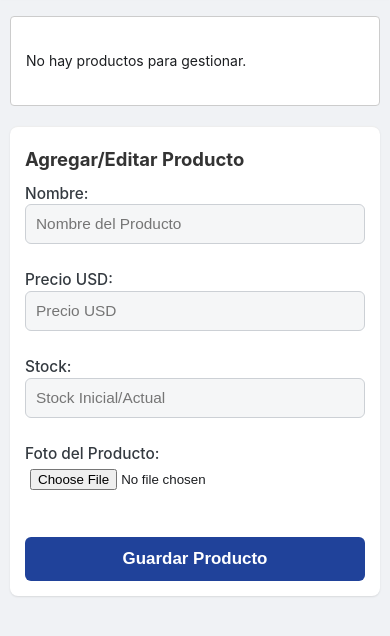
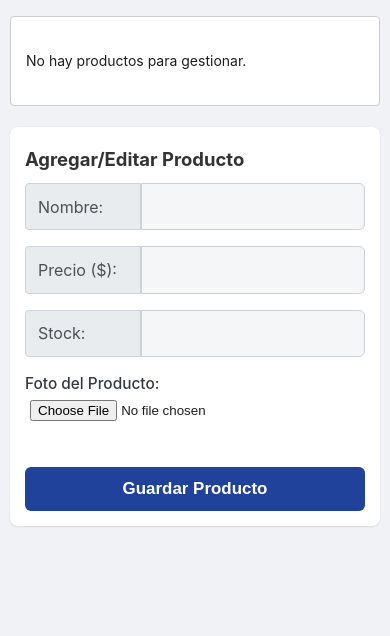
Before and after one commit to manuel-marg/ADH-Control-de-Ventas, a website: page www/gestionar_inventario.html in a window 390 px wide. Shown: the part 64-700 px from the top of the page. Drawn offline with Linux system fonts and the light colour scheme; some packages are replaced by stand-ins of ours.

Commit message:
Cambios en los input

```diff
--- a/www/css/index.css
+++ b/www/css/index.css
@@ -17,23 +17,31 @@
  * under the License.
  */
 * {
-    -webkit-tap-highlight-color: rgba(0,0,0,0); /* make transparent link selection, adjust last value opacity 0 to 1.0 */
+    -webkit-tap-highlight-color: rgba(0, 0, 0, 0);
+    /* make transparent link selection, adjust last value opacity 0 to 1.0 */
 }
 
 body {
-    -webkit-touch-callout: none;                /* prevent callout to copy image, etc when tap to hold */
-    -webkit-text-size-adjust: none;             /* prevent webkit from resizing text to fit */
-    -webkit-user-select: none;                  /* prevent copy paste, to allow, change 'none' to 'text' */
-    background-color: #f0f2f5; /* Gris claro moderno */
+    -webkit-touch-callout: none;
+    /* prevent callout to copy image, etc when tap to hold */
+    -webkit-text-size-adjust: none;
+    /* prevent webkit from resizing text to fit */
+    -webkit-user-select: none;
+    /* prevent copy paste, to allow, change 'none' to 'text' */
+    background-color: #f0f2f5;
+    /* Gris claro moderno */
     font-family: -apple-system, BlinkMacSystemFont, "Segoe UI", Roboto, Helvetica, Arial, sans-serif, "Apple Color Emoji", "Segoe UI Emoji", "Segoe UI Symbol";
-    font-size: 14px; /* Tamaño base un poco más grande */
+    font-size: 14px;
+    /* Tamaño base un poco más grande */
     line-height: 1.4;
-    color: #1c1e21; /* Texto principal oscuro */
-    margin:0px;
-    padding:0px;
-    height:100vh;
-    width:100%;
-    text-transform: none; /* Quitar uppercase general */
+    color: #1c1e21;
+    /* Texto principal oscuro */
+    margin: 0px;
+    padding: 0px;
+    height: 100vh;
+    width: 100%;
+    text-transform: none;
+    /* Quitar uppercase general */
 }
 
 /* Estilos para el contenedor principal de cada página */
@@ -48,16 +56,17 @@ body {
 /* Estilo de "tarjeta" para las secciones de contenido (login, registro, etc.) */
 #login-section,
 #register-section,
-#menu-section > div,
-#ventas-section > div:not(#productos-disponibles-ventas):not(#productos-seleccionados-ventas),
-#tasa-section > div,
-#gestionar-inventario-section > div:not(#lista-gestionar-inventario),
-#historial-ventas-section > div:not(#lista-historial-ventas) {
+#menu-section>div,
+#ventas-section>div:not(#productos-disponibles-ventas):not(#productos-seleccionados-ventas),
+#tasa-section>div,
+#gestionar-inventario-section>div:not(#lista-gestionar-inventario),
+#historial-ventas-section>div:not(#lista-historial-ventas) {
     background-color: #ffffff;
     border-radius: 8px;
     box-shadow: 0 1px 2px rgba(0, 0, 0, 0.1);
     padding: 15px;
-    font-size: 1.1em; /* Increased font size for text in tasa section */
+    font-size: 1.1em;
+    /* Increased font size for text in tasa section */
     margin-bottom: 15px;
 }
 
@@ -66,14 +75,16 @@ body {
     background-color: white;
     color: #20429a;
     padding: 15px 20px;
-    margin: -10px -10px 20px -10px; /* Compensa padding de #app-container */
+    margin: -10px -10px 20px -10px;
+    /* Compensa padding de #app-container */
     text-align: center;
     font-size: 1.5em;
     border-bottom: 1px solid #ddd;
-    box-shadow: 0 2px 4px rgba(0,0,0,0.05);
+    box-shadow: 0 2px 4px rgba(0, 0, 0, 0.05);
 }
 
-h2 { /* Estilo base para h2 si no es navbar-h2 */
+h2 {
+    /* Estilo base para h2 si no es navbar-h2 */
     text-align: center;
     margin-bottom: 20px;
     color: #20429a;
@@ -96,13 +107,19 @@ h3 {
 #ventas-section {
     margin-top: 0;
 }
+
 #register-section,
 #login-section {
-    margin: 20px auto; /* Centrar verticalmente (aproximado) y horizontalmente */
-    max-width: 320px; /* Reducir el ancho máximo para pantallas pequeñas */
-    width: calc(100% - 40px); /* Asegurar padding lateral de 20px en cada lado */
-    padding: 20px; /* Padding interno de la tarjeta */
-    box-sizing: border-box; /* Incluir padding y borde en el width/height total */
+    margin: 20px auto;
+    /* Centrar verticalmente (aproximado) y horizontalmente */
+    max-width: 320px;
+    /* Reducir el ancho máximo para pantallas pequeñas */
+    width: calc(100% - 40px);
+    /* Asegurar padding lateral de 20px en cada lado */
+    padding: 20px;
+    /* Padding interno de la tarjeta */
+    box-sizing: border-box;
+    /* Incluir padding y borde en el width/height total */
 }
 
 /* Estilos para el logo en la página de login */
@@ -130,6 +147,7 @@ select#metodo-pago {
     background-color: #f5f6f7;
     font-size: 1em;
 }
+
 input[type="text"]:focus,
 input[type="password"]:focus,
 input[type="number"]:focus,
@@ -140,7 +158,8 @@ select#metodo-pago:focus {
 
 #login-section,
 #register-section {
-    font-size: 1.1em; /* Increased font size for text in login/register sections */
+    font-size: 1.1em;
+    /* Increased font size for text in login/register sections */
 }
 
 button {
@@ -151,7 +170,8 @@ button {
     border-radius: 6px;
     cursor: pointer;
     width: 100%;
-    font-size: 1.1em; /* Increased font size for buttons */
+    font-size: 1.1em;
+    /* Increased font size for buttons */
     font-weight: bold;
 }
 
@@ -162,7 +182,8 @@ button:hover {
 
 #menu-section button {
     margin-bottom: 10px;
-    font-size: 1.1em; /* Increased font size */
+    font-size: 1.1em;
+    /* Increased font size */
 }
 
 #menu-section button .fa {
@@ -180,6 +201,7 @@ button:hover {
     background-color: #20429a;
     color: white;
 }
+
 .agregar-producto-venta-btn:hover {
     background-color: #1c3a8a;
 }
@@ -198,6 +220,7 @@ button:hover {
     background-color: #ffc107;
     color: #212529;
 }
+
 .edit-producto-btn:hover {
     background-color: #e0a800;
 }
@@ -206,6 +229,7 @@ button:hover {
     background-color: #dc3545;
     color: white;
 }
+
 .delete-producto-btn:hover {
     background-color: #c82333;
 }
@@ -217,6 +241,7 @@ button:hover {
     width: auto;
     color: white;
 }
+
 .quitar-producto-btn:hover {
     background-color: #c82333;
 }
@@ -226,6 +251,7 @@ a {
     color: #20429a;
     font-weight: bold;
 }
+
 a:hover {
     text-decoration: underline;
 }
@@ -238,6 +264,7 @@ a:hover {
     padding: 10px 5px;
     border-bottom: 1px solid #e7e7e7;
 }
+
 #productos-disponibles-ventas .producto-item-venta:last-child,
 #lista-gestionar-inventario li:last-child {
     border-bottom: none;
@@ -296,7 +323,8 @@ a:hover {
 
 #tasa-display-ventas {
     flex-shrink: 0;
-    font-size: 1.1em; /* Increased font size */
+    font-size: 1.1em;
+    /* Increased font size */
     color: #55595c;
     padding-bottom: 5px;
 }
@@ -320,6 +348,7 @@ a:hover {
     margin-bottom: 10px;
     background-color: #fff;
 }
+
 #productos-seleccionados-ventas h3 {
     font-size: 1.1em;
     color: #333;
@@ -328,11 +357,13 @@ a:hover {
 }
 
 #tasa-section label {
-    font-weight: bold; /* Make "Nueva Tasa del Dólar" text bold */
+    font-weight: bold;
+    /* Make "Nueva Tasa del Dólar" text bold */
 }
 
 #ventas-section label {
-    font-weight: bold; /* Make "Método de Pago" text bold */
+    font-weight: bold;
+    /* Make "Método de Pago" text bold */
 }
 
 #total-venta,
@@ -340,21 +371,23 @@ a:hover {
 #registrar-venta-button {
     flex-shrink: 0;
 }
+
 #total-venta {
     font-size: 1.1em;
     text-transform: none;
 }
 
-#gestionar-inventario-section > div#lista-gestionar-inventario {
+#gestionar-inventario-section>div#lista-gestionar-inventario {
     max-height: 35vh;
     overflow-y: auto;
     border: 1px solid #dee2e6;
     border-radius: 4px;
-    padding:10px;
+    padding: 10px;
     margin-bottom: 20px;
     background-color: #fff;
 }
-#gestionar-inventario-section > div:nth-of-type(2) {
+
+#gestionar-inventario-section>div:nth-of-type(2) {
     overflow-y: auto;
     padding-bottom: 15px;
 }
@@ -385,15 +418,21 @@ a:hover {
 
 /* Estilos para el ticket */
 .ticket-container {
-    border: 1px solid #000; /* Borde negro */
+    border: 1px solid #000;
+    /* Borde negro */
     padding: 5px;
     margin-bottom: 10px;
-    font-family: monospace; /* Fuente monoespaciada */
-    width: 200px; /* Ancho simulando 58mm */
+    font-family: monospace;
+    /* Fuente monoespaciada */
+    width: 200px;
+    /* Ancho simulando 58mm */
     max-width: 100%;
-    font-size: 0.8em; /* Tamaño de fuente más pequeño */
-    background-color: #fff; /* Fondo blanco */
-    margin: 0 auto; /* Centrar horizontalmente */
+    font-size: 0.8em;
+    /* Tamaño de fuente más pequeño */
+    background-color: #fff;
+    /* Fondo blanco */
+    margin: 0 auto;
+    /* Centrar horizontalmente */
 }
 
 .ticket-header {
@@ -402,7 +441,9 @@ a:hover {
     font-weight: bold;
 }
 
-.ticket-fecha, .ticket-usuario, .ticket-metodo-pago {
+.ticket-fecha,
+.ticket-usuario,
+.ticket-metodo-pago {
     margin-bottom: -5px;
 }
 
@@ -419,8 +460,10 @@ a:hover {
 }
 
 .large-input {
-    padding: 15px; /* Aumentar el padding para hacer el input más grande */
-    font-size: 2em; /* Aumentar el tamaño del texto */
+    padding: 15px;
+    /* Aumentar el padding para hacer el input más grande */
+    font-size: 2em;
+    /* Aumentar el tamaño del texto */
 }
 
 .input-group-custom {
@@ -436,7 +479,8 @@ a:hover {
     display: flex;
     align-items: center;
     padding: 15px;
-    font-size: 2em; /* Keep user's requested font size */
+    font-size: 2em;
+    /* Keep user's requested font size */
     font-weight: 400;
     line-height: 1.5;
     color: #495057;
@@ -452,17 +496,24 @@ a:hover {
 .input-group-custom .large-input {
     position: relative;
     display: block;
-    border: 1px solid #ced4da; /* Eliminar el borde del input */
-    margin-bottom: 0; /* Eliminar el margen inferior del input */
-    flex: 1 1 auto; /* Allow input to grow and shrink */
-    width: 1%; /* Required for flex-grow to work correctly */
-    padding: 15px; /* Mantener el padding para el tamaño */
-    font-size: 2em; /* Mantener el tamaño de fuente */
+    border: 1px solid #ced4da;
+    /* Eliminar el borde del input */
+    margin-bottom: 0;
+    /* Eliminar el margen inferior del input */
+    flex: 1 1 auto;
+    /* Allow input to grow and shrink */
+    width: 1%;
+    /* Required for flex-grow to work correctly */
+    padding: 15px;
+    /* Mantener el padding para el tamaño */
+    font-size: 2em;
+    /* Mantener el tamaño de fuente */
     line-height: 1.5;
     color: #495057;
     background-color: #fff;
     background-clip: padding-box;
-    box-sizing: border-box; /* Incluir padding en el tamaño */
+    box-sizing: border-box;
+    /* Incluir padding en el tamaño */
     border-top-left-radius: 0;
     border-bottom-left-radius: 0;
     border-top-right-radius: .25rem;
@@ -475,3 +526,125 @@ a:hover {
     outline: 0;
     box-shadow: 0 0 0 2px rgba(0, 123, 255, 0.25);
 }
+
+
+.input-group {
+    position: relative;
+    display: -webkit-box;
+    display: -ms-flexbox;
+    display: flex;
+    -ms-flex-wrap: wrap;
+    flex-wrap: wrap;
+    -webkit-box-align: stretch;
+    -ms-flex-align: stretch;
+    align-items: stretch;
+    width: 100%;
+}
+
+.input-group-text {
+    display: -webkit-box;
+    display: -ms-flexbox;
+    display: flex;
+    -webkit-box-align: center;
+    -ms-flex-align: center;
+    align-items: center;
+    padding: .375rem .75rem;
+    margin-bottom: 0;
+    font-size: 1rem;
+    font-weight: 400;
+    line-height: 1.5;
+    color: #495057;
+    text-align: center;
+    white-space: nowrap;
+    background-color: #e9ecef;
+    border: 1px solid #ced4da;
+    border-radius: .25rem;
+}
+
+input[type="text"],
+input[type="password"],
+input[type="number"],
+select#metodo-pago {
+    width: 100%;
+    padding: 10px;
+    margin-bottom: 15px;
+    border: 1px solid #ccd0d5;
+    border-radius: 6px;
+    box-sizing: border-box;
+    background-color: #f5f6f7;
+    font-size: 1.1em;
+}
+
+.input-group-append,
+.input-group-prepend {
+    display: -webkit-box;
+    display: -ms-flexbox;
+    display: flex;
+}
+
+.input-group>.input-group-append:last-child>.btn:not(:last-child):not(.dropdown-toggle),
+.input-group>.input-group-append:last-child>.input-group-text:not(:last-child),
+.input-group>.input-group-append:not(:last-child)>.btn,
+.input-group>.input-group-append:not(:last-child)>.input-group-text,
+.input-group>.input-group-prepend>.btn,
+.input-group>.input-group-prepend>.input-group-text {
+    border-top-right-radius: 0;
+    border-bottom-right-radius: 0;
+    min-width: 90px;
+}
+
+.input-group-text {
+    display: -webkit-box;
+    display: -ms-flexbox;
+    display: flex;
+    -webkit-box-align: center;
+    -ms-flex-align: center;
+    align-items: center;
+    padding: .375rem .75rem;
+    margin-bottom: 0;
+    font-size: 1rem;
+    font-weight: 400;
+    line-height: 1.5;
+    color: #495057;
+    text-align: center;
+    white-space: nowrap;
+    background-color: #e9ecef;
+    border: 1px solid #ced4da;
+    border-radius: .25rem;
+}
+
+.input-group>.custom-select:not(:first-child),
+.input-group>.form-control:not(:first-child) {
+    border-top-left-radius: 0;
+    border-bottom-left-radius: 0;
+}
+
+.input-group>.custom-file,
+.input-group>.custom-select,
+.input-group>.form-control {
+    position: relative;
+    -webkit-box-flex: 1;
+    -ms-flex: 1 1 auto;
+    flex: 1 1 auto;
+    width: 1%;
+    margin-bottom: 0;
+}
+
+.form-control {
+    display: block;
+    width: 100%;
+    padding: .375rem .75rem;
+    font-size: 1rem;
+    line-height: 1.5;
+    color: #495057;
+    background-color: #fff;
+    background-clip: padding-box;
+    border: 1px solid #ced4da;
+    border-radius: .25rem;
+    transition: border-color .15s ease-in-out, box-shadow .15s ease-in-out;
+}
+
+.mb-3,
+.my-3 {
+    margin-bottom: 1rem !important;
+}
--- a/www/gestionar_inventario.html
+++ b/www/gestionar_inventario.html
@@ -1,8 +1,10 @@
 <!DOCTYPE html>
 <html>
+
 <head>
     <meta charset="utf-8">
-    <meta http-equiv="Content-Security-Policy" content="default-src 'self' data: https://ssl.gstatic.com 'unsafe-eval'; style-src 'self' 'unsafe-inline'; media-src *; img-src 'self' data: content:;">
+    <meta http-equiv="Content-Security-Policy"
+        content="default-src 'self' data: https://ssl.gstatic.com 'unsafe-eval'; style-src 'self' 'unsafe-inline'; media-src *; img-src 'self' data: content:;">
     <meta name="format-detection" content="telephone=no">
     <meta name="msapplication-tap-highlight" content="no">
     <meta name="viewport" content="initial-scale=1, width=device-width, viewport-fit=cover">
@@ -12,31 +14,50 @@
     <link rel="stylesheet" href="lib/sweetalert2/sweetalert2.min.css">
     <title>Gestionar Inventario - ADH Control de Ventas</title>
 </head>
+
 <body>
     <div id="app-container">
         <div id="gestionar-inventario-section">
             <h2 class="navbar-h2">Gestionar Inventario</h2>
-            <div id="lista-gestionar-inventario" style="margin-bottom: 20px; max-height: 40vh; overflow-y: auto; border: 1px solid #ccc; padding:10px;">
+            <div id="lista-gestionar-inventario"
+                style="margin-bottom: 20px; max-height: 40vh; overflow-y: auto; border: 1px solid #ccc; padding:10px;">
                 <!-- Product list for management will be here -->
             </div>
             <div style="margin-top: 20px; border-top: 1px solid #eee; padding-top: 20px;">
                 <h3>Agregar/Editar Producto</h3>
                 <input type="hidden" id="edit-producto-id">
-                <label for="gestionar-nombre-producto">Nombre:</label>
-                <input type="text" id="gestionar-nombre-producto" placeholder="Nombre del Producto"><br>
-                <label for="gestionar-precio-producto">Precio USD:</label>
-                <input type="number" id="gestionar-precio-producto" placeholder="Precio USD" step="0.01"><br>
-                <label for="gestionar-stock-producto">Stock:</label>
-                <input type="number" id="gestionar-stock-producto" placeholder="Stock Inicial/Actual" step="1"><br>
+
+                <div class="input-group mb-3">
+                    <div class="input-group-prepend">
+                        <span class="input-group-text">Nombre:</span>
+                    </div>
+                    <input type="text" id="gestionar-nombre-producto" class="form-control" placeholder="">
+                </div>
+
+                <div class="input-group mb-3">
+                    <div class="input-group-prepend">
+                        <span class="input-group-text">Precio ($):</span>
+                    </div>
+                    <input type="number" id="gestionar-precio-producto" class="form-control" placeholder="" step="0.01">
+                </div>
+
+                <div class="input-group mb-3">
+                    <div class="input-group-prepend">
+                        <span class="input-group-text">Stock:</span>
+                    </div>
+                    <input type="number" id="gestionar-stock-producto" class="form-control" placeholder="" step="1">
+                </div>
 
                 <label for="gestionar-foto-producto">Foto del Producto:</label>
                 <input type="file" id="gestionar-foto-producto" accept="image/*"><br>
-                <img id="foto-preview" src="#" alt="Vista previa" style="display: none; margin-top: 5px; margin-bottom: 10px;"/>
+                <img id="foto-preview" src="#" alt="Vista previa"
+                    style="display: none; margin-top: 5px; margin-bottom: 10px;" />
                 <!-- Estilos de tamaño se manejarán en CSS, pero se añade margen aquí -->
                 <br>
 
                 <button id="guardar-producto-button" style="margin-top:15px;">Guardar Producto</button>
-                <button id="cancelar-edicion-producto-button" style="display:none; background-color: #ccc; margin-top:5px;">Cancelar Edición</button>
+                <button id="cancelar-edicion-producto-button"
+                    style="display:none; background-color: #ccc; margin-top:5px;">Cancelar Edición</button>
             </div>
             <!-- Botón Volver al Menú eliminado -->
         </div>
@@ -45,4 +66,5 @@
     <script src="lib/sweetalert2/sweetalert2.min.js"></script>
     <script src="js/gestionar_inventario.js"></script>
 </body>
+
 </html>
```
